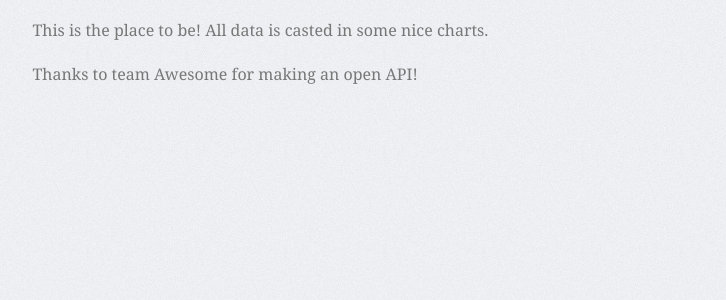
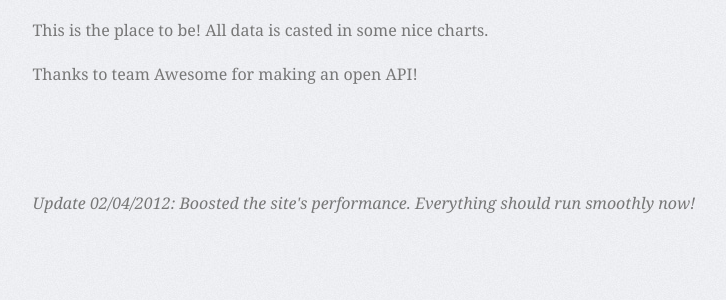
Before and after one commit to LennartMart/Ghendetta-Statistics, a PHP site: page / in a window 1280 px wide. Shown: the part 397-697 px from the top of the page, without its empty margins (229-955 px from the left). Run offline with PHP 8.4, Linux system fonts and the light colour scheme; some libraries are stand-ins or nearby versions.

Commit message:
changed intro

```diff
--- a/index.php
+++ b/index.php
@@ -5,8 +5,8 @@ echo"
 	Welcome at the statistics page of Ghendetta!</h1>
 	<br/><p>Do you want to see who's the boss @Ghent? Wanna see how much members the other clans have? <br/>Just having a look at the heavy traffic to Ghendetta?<br/><br/>
 		This is the place to be! All data is casted in some nice charts. <br/><br/>Thanks to team Awesome for making an open API!</p>
-
-
+	<br/><br/><br/>
+	<p><i>Update 02/04/2012: Boosted  the site's performance. Everything should run smoothly now!</i></p>
 	</body>
 </html>";
 ?>
```
